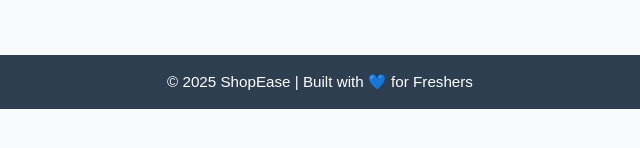
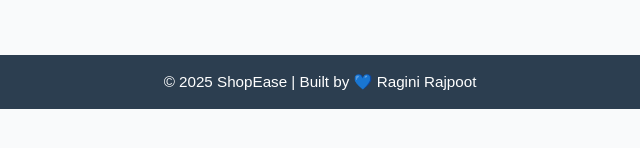
Before and after one commit to inigar/ShopEase, a plain HTML site: page checkout.html in a window 1280 px wide. Shown: the part 600-748 px from the top of the page, 320-960 px from the left. Drawn offline with Linux system fonts and the light colour scheme.

Commit message:
Update checkout.html

```diff
--- a/checkout.html
+++ b/checkout.html
@@ -49,7 +49,7 @@
   </section>
 
   <footer>
-    <p>© 2025 ShopEase | Built with 💙 for Freshers</p>
+        <p>© 2025 ShopEase | Built by 💙 Ragini Rajpoot</p>
   </footer>
 
   <script src="script.js"></script>
```
